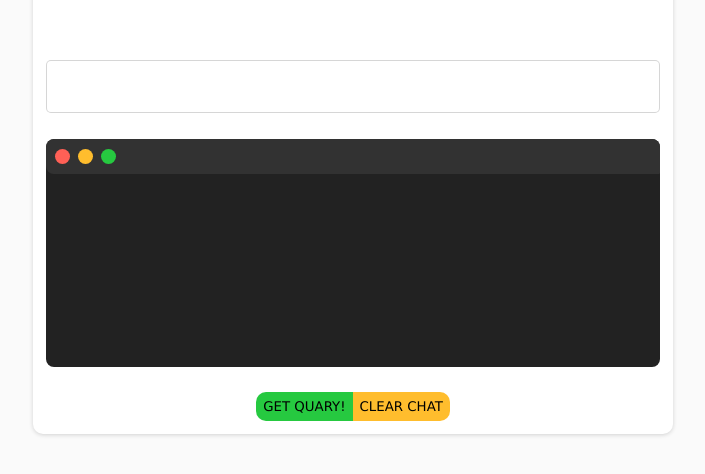
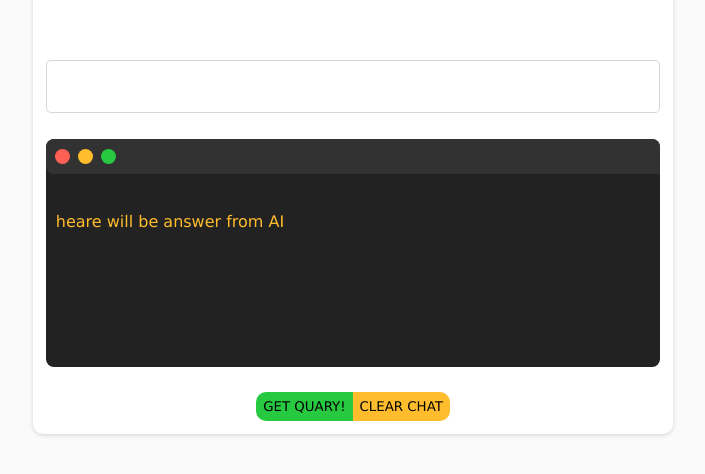
Before and after one commit to Vladislav-Burhovetskiy/AI-SQL-Generator, a React (Vite) app: page / in a window 1280 px wide. Shown: the part 286-760 px from the top of the page, without its empty margins (287-992 px from the left). Built offline with nearby package versions, Linux system fonts and the light colour scheme.

Commit message:
Added default message

```diff
--- a/src/App.tsx
+++ b/src/App.tsx
@@ -54,7 +54,7 @@ const App = () => {
     <div className="app">
       <MessagesDisplay userMessages={userMessagesFiltered} />
       <input value={value} onChange={(e) => setValue(e.target.value)} />
-      <CodeDisplay text={latestChatCode?.content || ""} />
+      <CodeDisplay text={latestChatCode?.content || "heare will be answer from AI"} />
       <div className="button-container">
         <button id="get-query" onClick={getQuery}>
           Get Quary!
```
